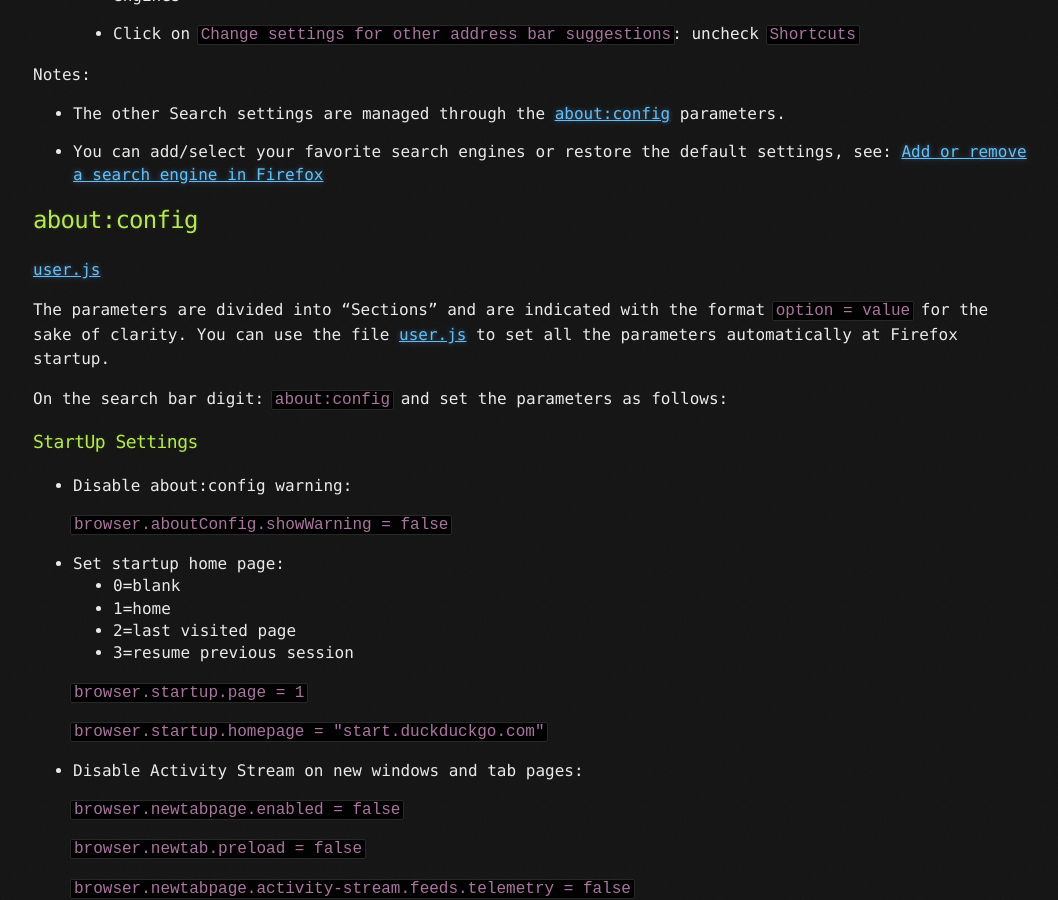
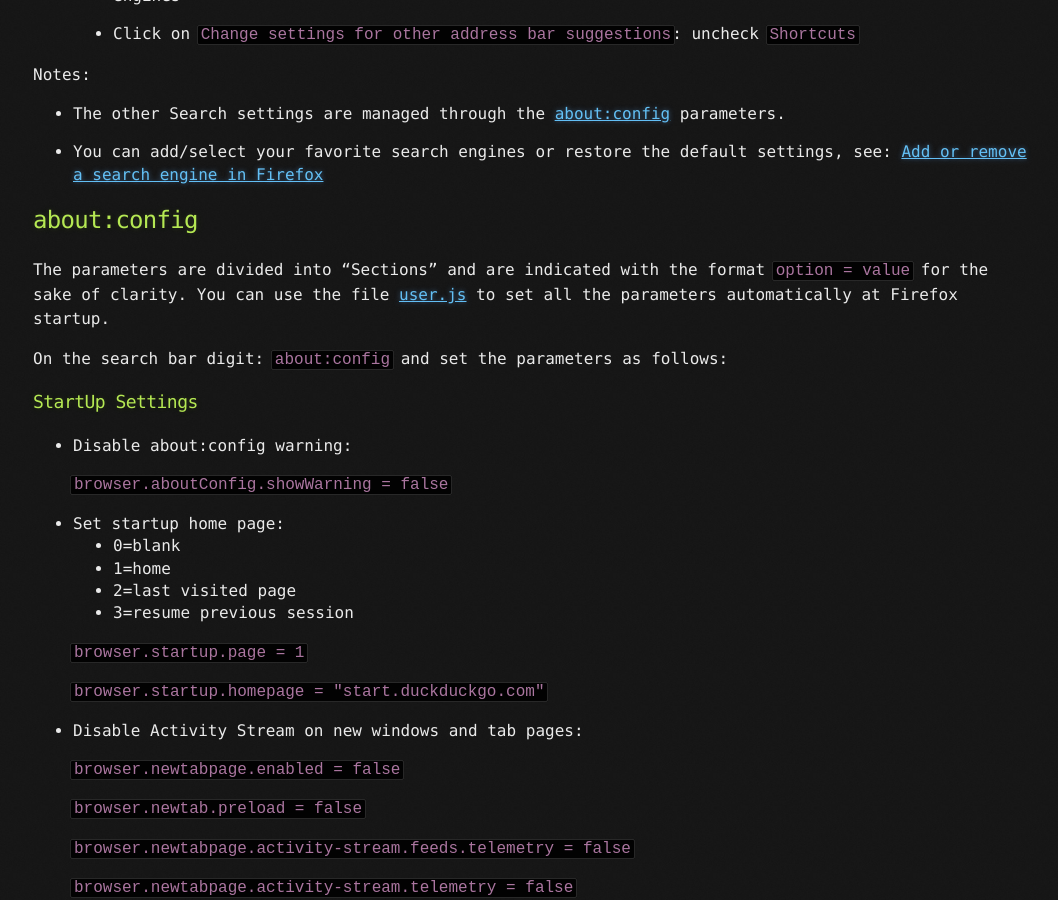
Before and after one commit to brainfucksec/brainfucksec.github.io, a Jekyll site: the page built from _posts/2022-01-06-hardening-firefox-2022.md, in a window 1280 px wide and 900 px high, scrolled down 1734 px. Shown: the whole window, without its empty margins (107-1165 px from the left). Built offline with Jekyll 4.4.1, drawn with Linux system fonts in a browser that asks for light colours.

Commit message:
Update/little fix: _posts/2022-01-06-hardening-firefox-2022.md

```diff
--- a/_posts/2022-01-06-hardening-firefox-2022.md
+++ b/_posts/2022-01-06-hardening-firefox-2022.md
@@ -72,8 +72,6 @@
 * You can add/select your favorite search engines or restore the default settings, see: [Add or remove a search engine in Firefox](https://support.mozilla.org/en-US/kb/add-or-remove-search-engine-firefox)
 
 ## about:config
-
-[user.js](#userjs)
 
 The parameters are divided into "Sections" and are indicated with the format `option = value` for the sake of clarity.
 You can use the file [user.js](#userjs) to set all the parameters automatically at Firefox startup.
```
